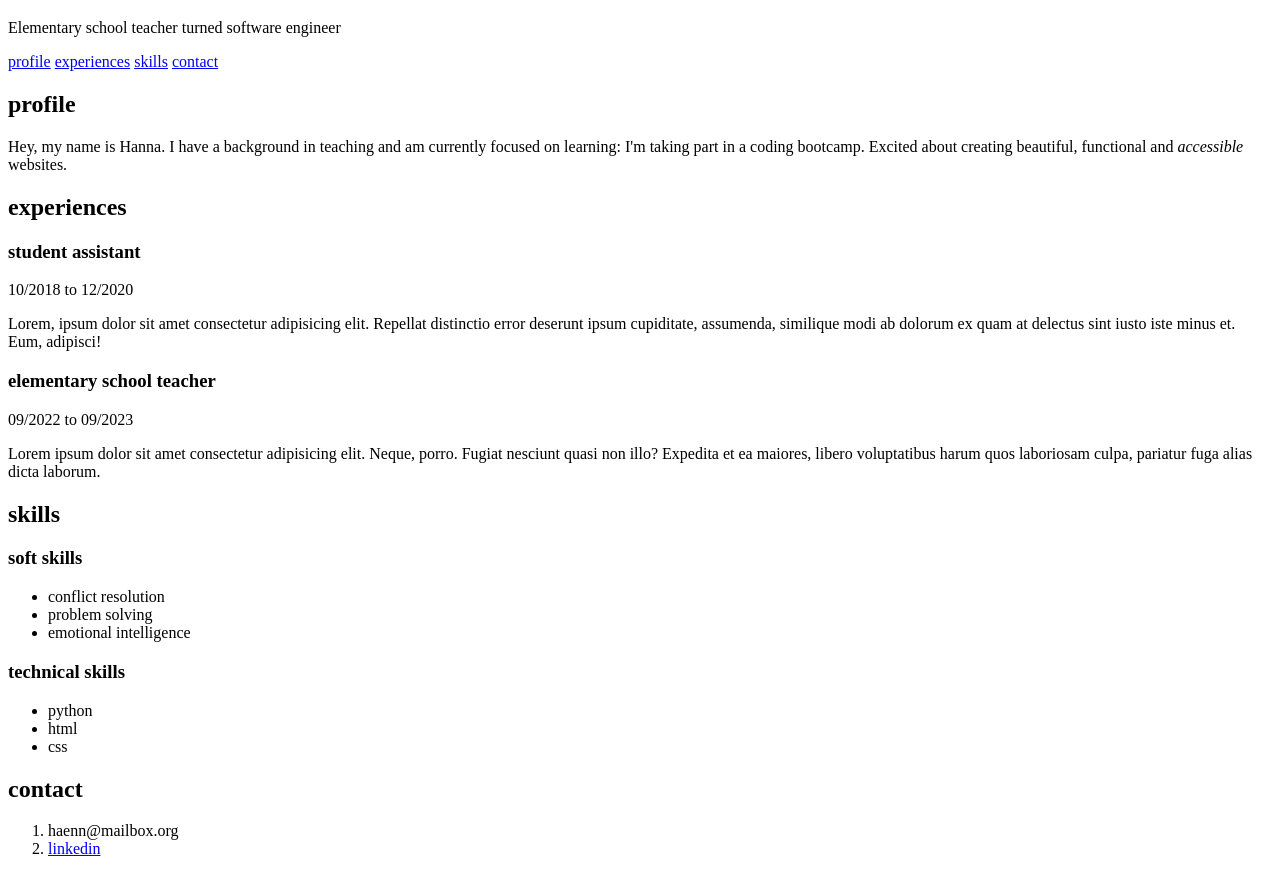
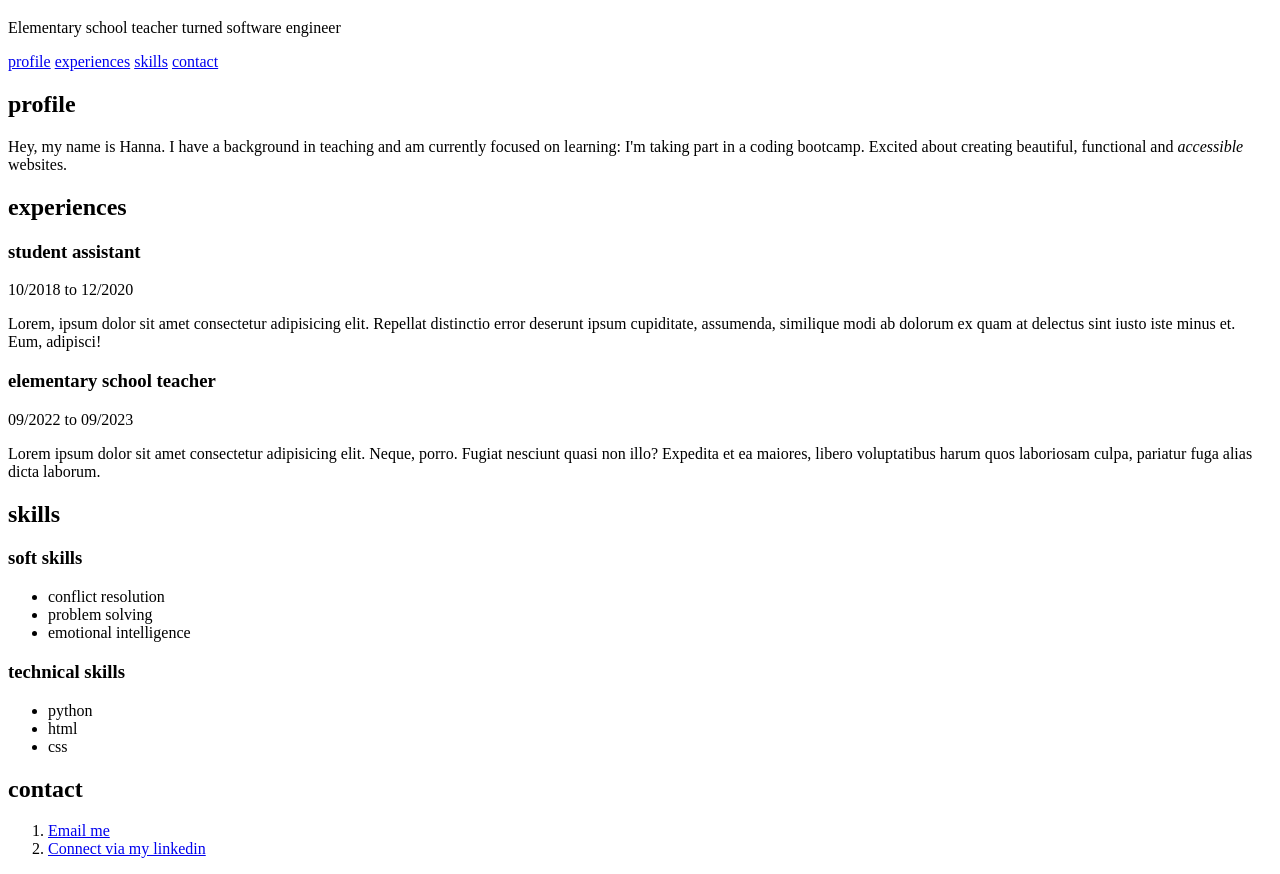
Before and after one commit to FlausenImKopf/my-cv, a plain HTML site: page index.html in a window 1280 px wide. Shown: the part 87-961 px from the top of the page. Drawn offline with Linux system fonts and the light colour scheme.

Commit message:
fixed contact info

```diff
--- a/index.html
+++ b/index.html
@@ -72,8 +72,9 @@
         <article id="contact">
             <h2>contact</h2>
             <ol>
-                <li>haenn@mailbox.org</li>
-                <li> <a href="https://www.linkedin.com/in/johanna-meichelb%C3%B6ck-33bba82b7/">linkedin</a></li>
+                <li><a href="mailto:haenn@mailbox.org">Email me</a></li>
+                <li> <a href="https://www.linkedin.com/in/johanna-meichelb%C3%B6ck-33bba82b7/">Connect via my
+                        linkedin</a></li>
             </ol>
         </article>
     </main>
```
